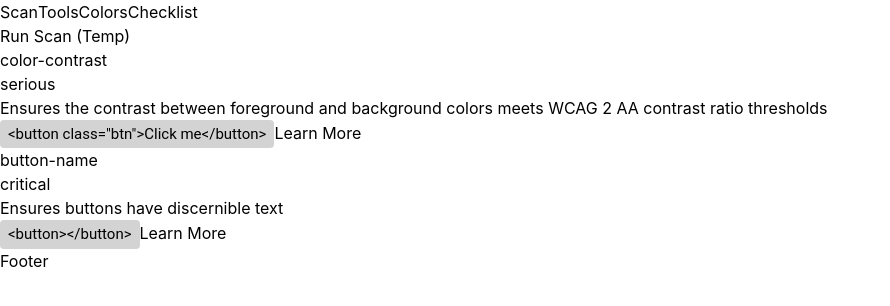
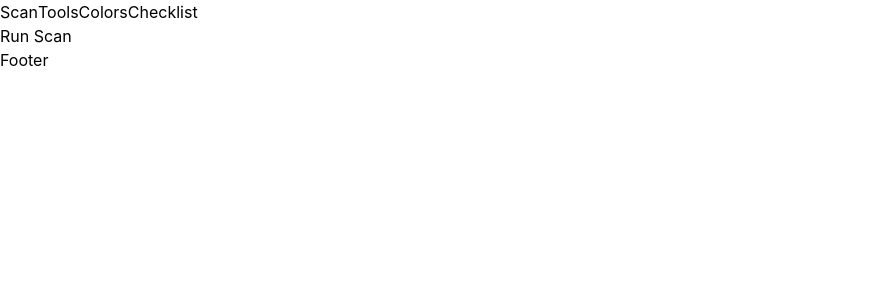
Before and after one commit to mtq01/orbit, a React (Vite) app: page / in a window 1280 px wide. Shown: the top 306 px of the page, without its empty margins (0-890 px from the left). Built offline with nearby package versions, Linux system fonts and the light colour scheme.

Commit message:
Remove background.js as a message router, side panel now communicates directly with content script

```diff
--- a/package.json
+++ b/package.json
@@ -5,7 +5,7 @@
   "type": "module",
   "scripts": {
     "dev": "vite",
-    "build": "tsc -b && vite build && node_modules/.bin/esbuild src/content.ts --bundle --outfile=dist/content.js --format=iife",
+    "build": "tsc -b && vite build && npx esbuild src/content.ts --bundle --outfile=dist/content.js --format=iife",
     "lint": "eslint .",
     "preview": "vite preview"
   },
--- a/public/background.js
+++ b/public/background.js
@@ -1,42 +1,47 @@
-/* [Function]:
-    - When the extension icon is clicked, find out which tab we're on & open the side panel for that tab.
-    - without this code, clicking the orbit extension does NOTHING.
-*/
-chrome.action.onClicked.addListener((tab) => {
-  chrome.sidePanel.open({ tabId: tab.id });
+chrome.runtime.onInstalled.addListener(() => {
+  chrome.sidePanel.setPanelBehavior({ openPanelOnActionClick: true });
+  // onboarding logic goes here later
 });
 
-// listens for messages from Scanner.tsx (params prefixed with "_" are unused.)
-chrome.runtime.onMessage.addListener((message, _sender, sendResponse) => {
-  if (message.type === "RUN_SCAN") {
+// /* [Function]:
+//     - When the extension icon is clicked, find out which tab we're on & open the side panel for that tab.
+//     - without this code, clicking the orbit extension does NOTHING.
+// */
+// chrome.action.onClicked.addListener((tab) => {
+//   chrome.sidePanel.open({ tabId: tab.id });
+// });
 
-    // finds the active tab ORBIT was opened on so background.js knows where to forward the message.
-    // lastFocusedWindow is needed because the side panel is its own context, we need to target the actual tab being scanned.
-    // returns an array of matching tabs, tabs[0] is the one we want.
-    chrome.tabs.query({ active: true, lastFocusedWindow: true }, (tabs) => {
-      console.log("targeting tab:", tabs[0]?.url, tabs[0]?.id);
+// // listens for messages from Scanner.tsx (params prefixed with "_" are unused.)
+// chrome.runtime.onMessage.addListener((message, _sender, sendResponse) => {
+//   if (message.type === "RUN_SCAN") {
 
-      // safety check: if no active tab found, send back null & stop the function with return.
-      if (!tabs[0]) {
-        sendResponse(null);
-        return;
-      }
+//     // finds the active tab ORBIT was opened on so background.js knows where to forward the message.
+//     // lastFocusedWindow is needed because the side panel is its own context, we need to target the actual tab being scanned.
+//     // returns an array of matching tabs, tabs[0] is the one we want.
+//     chrome.tabs.query({ active: true, lastFocusedWindow: true }, (tabs) => {
+//       console.log("targeting tab:", tabs[0]?.url, tabs[0]?.id);
 
-      // background.js sends to a SPECIFIC tab's content script (content.js)
-      chrome.tabs.sendMessage(tabs[0].id, { type: "RUN_SCAN" }, (response) => {
+//       // safety check: if no active tab found, send back null & stop the function with return.
+//       if (!tabs[0]) {
+//         sendResponse(null);
+//         return;
+//       }
 
-        // safety check: if error sending msg of content script, send back null and stop.
-        if (chrome.runtime.lastError) {
-          console.error(chrome.runtime.lastError);
-          sendResponse(null);
-          return;
-        }
-        sendResponse(response);
-      });
-    });
+//       // background.js sends to a SPECIFIC tab's content script (content.js)
+//       chrome.tabs.sendMessage(tabs[0].id, { type: "RUN_SCAN" }, (response) => {
 
-    // response coming back is async, keep msg channel open & dont close.
-    // without this, chrome would close the connection before axe-core finishes running & you would never get a response back.
-    return true;
-  }
-});
+//         // safety check: if error sending msg of content script, send back null and stop.
+//         if (chrome.runtime.lastError) {
+//           console.error(chrome.runtime.lastError);
+//           sendResponse(null);
+//           return;
+//         }
+//         sendResponse(response);
+//       });
+//     });
+
+//     // response coming back is async, keep msg channel open & dont close.
+//     // without this, chrome would close the connection before axe-core finishes running & you would never get a response back.
+//     return true;
+//   }
+// });
--- a/src/App.tsx
+++ b/src/App.tsx
@@ -8,11 +8,11 @@ import type { Tab } from "./types";
 // Components
 import Nav from "./components/Nav";
 import Footer from "./components/Footer";
-import Scanner from "./features/scanner/Scanner";
+import ScannerTest from "./features/scanner/ScannerTest";
+// import Scanner from "./features/scanner/Scanner";
 import Colors from "./features/colors/Colors";
 import Tools from "./features/tools/Tools";
 import Checklist from "./features/checklist/Checklist";
-
 
 const App = () => {
   // Create a usestate for the selected Tab - typescript requires that we specify what the state takes
@@ -33,7 +33,7 @@ const App = () => {
 
       <main>
         {/* && = only render this component if the condition on the left is true */}
-        {activeTab === "scanner" && <Scanner />}
+        {activeTab === "scanner" && <ScannerTest />}
         {activeTab === "tools" && <Tools />}
         {activeTab === "colors" && <Colors />}
         {activeTab === "checklist" && <Checklist />}
--- /dev/null
+++ b/src/features/scanner/ScannerTest.tsx
@@ -0,0 +1,105 @@
+import { useState } from "react";
+import type { AxeResults, ScanResponse } from "../../types";
+import { SCAN_MESSAGE } from "../../types";
+import ResultCard from "../../features/scanner/ResultCard";
+
+const Scanner = () => {
+  // Uses a union type (<AxeResults | null>) to allow the value to be either a AxeResults OR a null
+  const [results, setResults] = useState<AxeResults | null>(null);
+
+  // null until something goes wrong, then it becomes a string message. value can be a string or null
+  const [error, setError] = useState<string | null>(null);
+
+  // true while axe-core is running, false otherwise
+  const [isLoading, setIsLoading] = useState<boolean>(false);
+
+  const handleScan = async () => {
+    // reset everything before each scan soresults don't linger
+    setIsLoading(true);
+    setResults(null);
+    setError(null);
+
+    // find the tab the user is actually looking at.
+    // lastFocusedWindow is critical here the side panel is its own window context,
+    // so without it we'd be targeting the panel itself, not the browser tab.
+    // source: https://developer.chrome.com/docs/extensions/reference/api/tabs#method-query
+    const [tab] = await chrome.tabs.query({
+      lastFocusedWindow: true,
+      active: true,
+    });
+
+    // if there's no tab id, we can't scan stop here and tell the user why. we will need to add much more robust error handling later
+    if (
+      !tab?.id ||
+      !tab.url ||
+      tab.url.startsWith("chrome://") ||
+      tab.url.startsWith("chrome-extension://")
+    ) {
+      setError(
+        "This page can't be scanned. Chrome blocks extensions on browser homepages and internal pages for security reasons.",
+      );
+      setIsLoading(false);
+      return;
+    }
+
+    // inject content.js into the active tab on demand.
+    // this is why the scan works on ANY tab, even ones opened before the extension loaded.
+    // without this, tabs that were already open when the extension installed would never get the content script.
+    // source: https://developer.chrome.com/docs/extensions/reference/api/scripting/#method-executeScript
+    // we need to add this if not using background.js for routing
+    await chrome.scripting.executeScript({
+      target: { tabId: tab.id },
+      files: ["content.js"],
+    });
+
+    // the side panel is a chrome-extension:// page with full Chrome API access,
+    // so it can call tabs.sendMessage directly.
+    // SCAN_MESSAGE is a typed constant from types.ts so we never typo the message type.
+    // https://developer.chrome.com/docs/extensions/reference/api/tabs#method-sendMessage
+    try {
+      // whenever you await something TypeScript doesnt know the shape of, use "as" to tell it what to expect.
+      // sendMessage returns "any" by default so TypeScript has no idea what comes back.
+      // "as ScanResponse" says: we know what this is, it matches the shape we defined in types.ts.
+      const response = (await chrome.tabs.sendMessage(
+        tab.id,
+        SCAN_MESSAGE,
+      )) as ScanResponse;
+      setResults(response.results);
+    } catch {
+      setError(
+        "Could not connect to the page. Try reloading the tab you want to scan.",
+      );
+    } finally {
+      // finally always runs whether the scan worked or crashed.
+      // keeps us from writing setIsLoading(false) twice in both try and catch.
+      setIsLoading(false);
+    }
+  };
+
+  return (
+    <section aria-label="Accessibility Scanner">
+      <button onClick={handleScan} disabled={isLoading}>
+        {isLoading ? "Scanning..." : "Run Scan"}
+      </button>
+
+      {/* Error State:
+      FYI an error will still show in console, but this error msg is whats happening. */}
+      {error ? <p role="alert">{error}</p> : null}
+
+      {/* [Output]
+      - results?                = if results is not null, continue (? prevents a crash when results is still null before a scan has run)
+      - .violations             = look at the violations bucket
+      - .map((violation) =>     = loop thru all items in the array & identify each violation.
+      - <ResultsCard ...>       = for each violation, render a card.
+      - key={violation.id}      = the unique ID of each violation (from axe-core).
+      - violation={violation}   = displays the full obj based on the props in ResultCard.tsx
+      */}
+      <section aria-label="Violations">
+        {results?.violations.map((violation) => (
+          <ResultCard key={violation.id} violation={violation} />
+        ))}
+      </section>
+    </section>
+  );
+};
+export default Scanner;
--- a/src/types.ts
+++ b/src/types.ts
@@ -1,10 +1,11 @@
 import type { NodeResult } from "axe-core";
 
-// Safeguard: locks the valid tab names, without this a typo like "scaner" would silently break the app with no error
-// TypeScript catches this during build time, its a developer safety net.
+// TYPE: a value that can only be one of these exact strings. nothing else is allowed.
+// if you typo "scaner" anywhere in the app, TypeScript catches it before it runs.
 export type Tab = "scanner" | "tools" | "colors" | "checklist";
 
-
+// INTERFACE: describes the shape of an object. every AxeResult must have all these properties.
+// think of it like a contract. if any property is missing or the wrong type, TypeScript errors.
 export interface AxeResult {
   id: string;
   description: string;
@@ -15,9 +16,21 @@ export interface AxeResult {
   nodes: NodeResult[];
 }
 
-
-export interface AxeResults{
+export interface AxeResults {
   violations: AxeResult[];
   passes: AxeResult[];
   incomplete: AxeResult[];
 }
+export type ScanMessage = {
+  type: "RUN_SCAN";
+};
+
+export type ScanResponse = {
+  success: boolean;
+  results: AxeResults;
+};
+// CONSTANT: an actual value we reuse in code. not a blueprint, a real object.
+// we define it once here so we never have to type { type: "RUN_SCAN" } by hand and risk a typo.
+export const SCAN_MESSAGE: ScanMessage = {
+  type: "RUN_SCAN",
+};
```
Also changed, not shown: src/content.ts (+7 -8 lines), public/manifest.json, 1 other file (tests, documents, lock files or other folders). Lines whose indentation alone changed are shown as unchanged.
